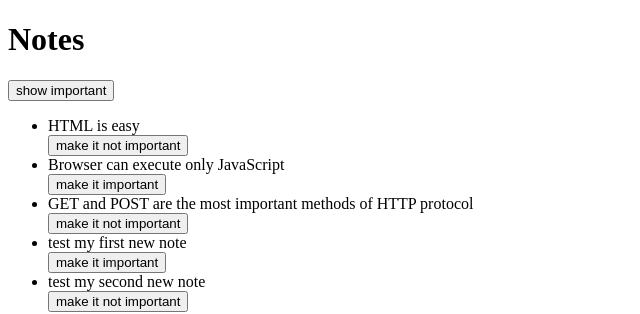
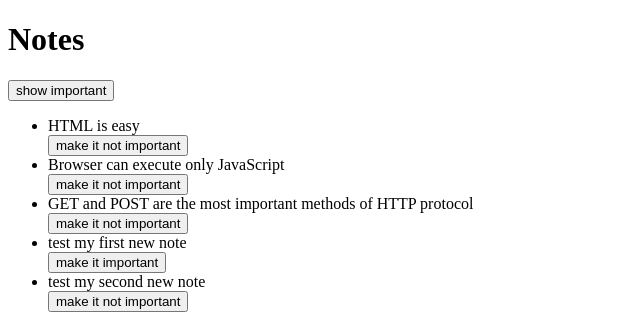
Before and after one commit to jyjian2/manageYourDay, a React (Vite) app: page / in a window 1280 px wide. Shown: the top 314 px of the page, without its empty margins (0-640 px from the left). Built offline with nearby package versions, Linux system fonts and the light colour scheme; data requests are answered from the project's data file.

Commit message:
enabled user toggle the importance of note, and update DB

```diff
--- a/db.json
+++ b/db.json
@@ -8,7 +8,7 @@
     {
       "id": 2,
       "content": "Browser can execute only JavaScript",
-      "important": false
+      "important": true
     },
     {
       "id": 3,
--- a/src/App.jsx
+++ b/src/App.jsx
@@ -19,6 +19,21 @@ const App = () => {
         //render time: change in their state or props
       })
   }, [])
+
+  const toggleImportanceOf = (id) => {
+    const url = `http://localhost:3001/notes/${id}`
+    const note = notes.find(n=>n.id === id)
+    console.log(note)
+    const changedNote = {...note, important: !note.important}
+    note.important = !note.important
+    console.log(changedNote)
+
+    axios.put(url, changedNote).then(response=>{
+      console.log(response)
+      setNotes(notes.map(n => n.id != id ? n : response.data))
+    })
+
+  }
 
   const notesToShow = showAll
     ? notes : notes.filter(note => note.important)
@@ -50,7 +65,9 @@ const App = () => {
         show {showAll ? 'important' : 'all'}
       </button>
       <ul>
-        {notesToShow.map(note => <Note key={note.id} note={note} />)}
+        {/*pass note.id as props because the whole notes need to be rerendered.
+        Use note.id to check if the note's importance should be toggled */}
+        {notesToShow.map(note => <Note key={note.id} note={note} toggleImportance={() => toggleImportanceOf(note.id)}/>)}
       </ul>
 
       <form onSubmit={addNote}>
```
